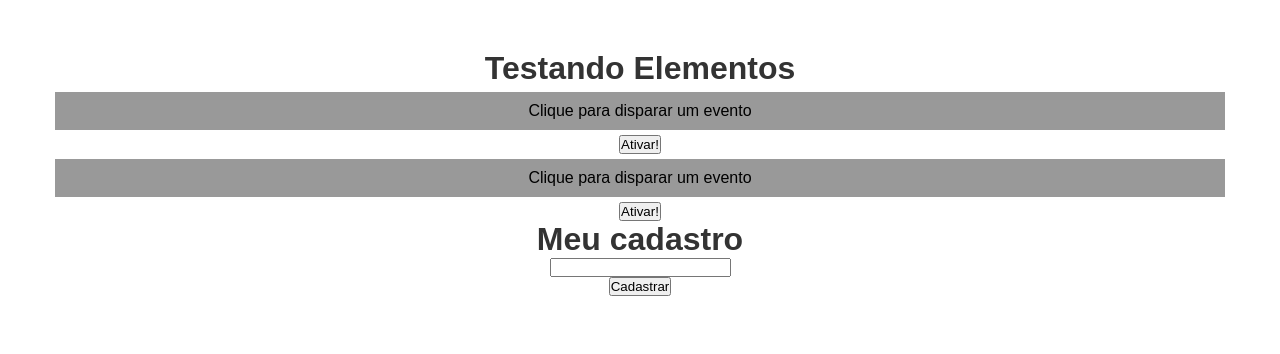
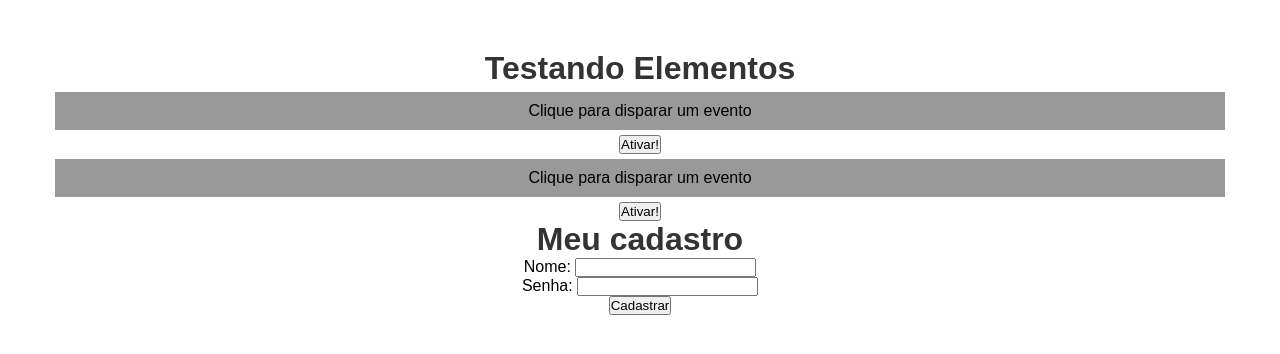
Before and after one commit to NatanALima/curso_react, a React (Create React App) app in the folder testes_aula/projeto1/: page / in a window 1280 px wide. Shown: the top 354 px of the page. Built offline with nearby package versions, Linux system fonts and the light colour scheme.

Commit message:
Update Form.js

```diff
--- a/testes_aula/projeto1/src/components/Form.js
+++ b/testes_aula/projeto1/src/components/Form.js
@@ -1,15 +1,26 @@
+import {useState} from 'react';
+
 export default function Form() {
     function cadastrarUser(e) {
         e.preventDefault();
         alert("Usuário Cadastrado com sucesso!");
+        console.log(`O Usuário ${name} foi cadastrado com a senha: ${pass}`);
     }
+
+    const [name, setName] = useState('');
+    const [pass, setPass] = useState();
 
     return(
         <div>
             <h1>Meu cadastro</h1>
             <form onSubmit={cadastrarUser}>
                 <div>
-                    <input type="text" name="nome" id="nome" placholder="Digite o seu nome" autoComplete="off"/>
+                    <label htmlFor="nome">Nome: </label>
+                    <input type="text" name="nome" id="nome" placholder="Digite o seu nome" autoComplete="off" onChange={(e) => setName(e.target.value)}/>
+                </div>
+                <div>
+                    <label htmlFor="pass">Senha: </label>
+                    <input type="password" name="pass" id="pass" placholder="Digite a sua senha" autoComplete="off" onChange={(e) => setPass(e.target.value)}/>
                 </div>
                 <div>
                     <input type="submit" value="Cadastrar" />
```
